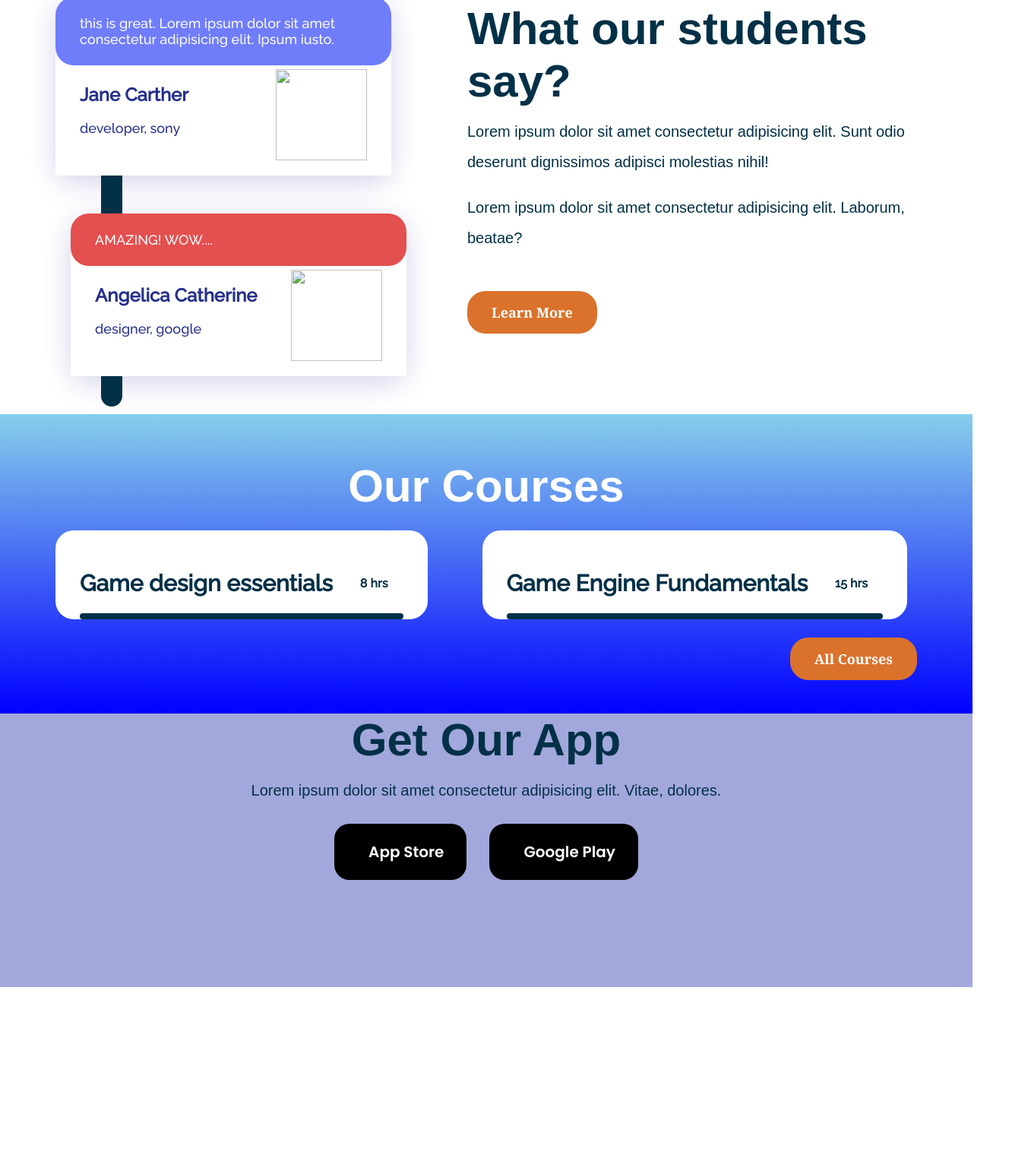
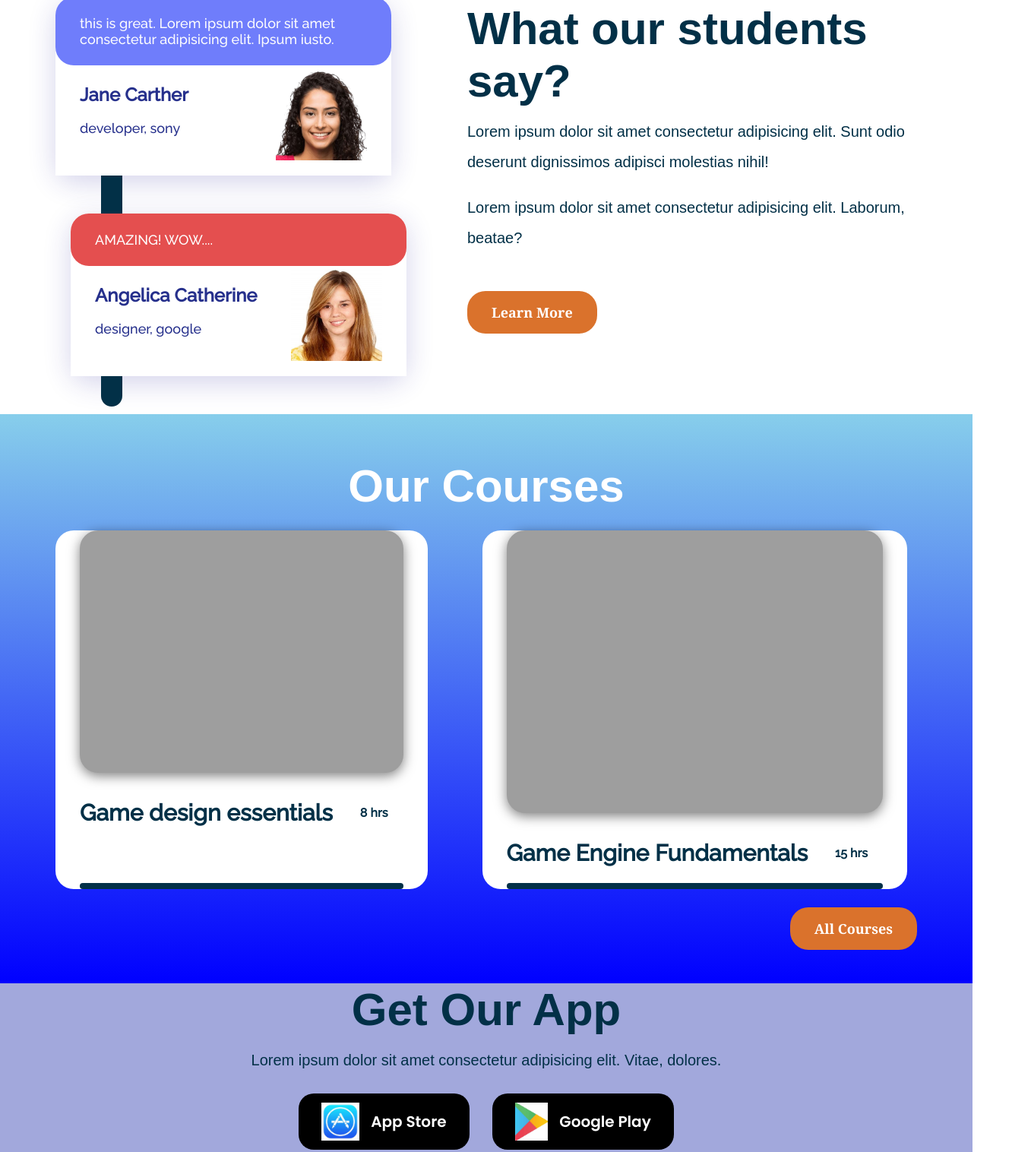
Before and after one commit to Deepika5656tomar/project, a plain HTML site: page index.html in a window 1280 px wide. Shown: the part 904-2420 px from the top of the page at 76% size, 1357 px wide, since content can reach past the window. Before the commit the page ends 2203 px from the top, so only its background shows below. Drawn offline with Linux system fonts and the light colour scheme; the site is published under a folder, as on GitHub Pages, so addresses that start at the root find nothing; a script that the page names is missing.

Commit message:
Update index.html

```diff
--- a/index.html
+++ b/index.html
@@ -44,7 +44,7 @@
                     <a href="#" class="btn light enroll_icon">Enroll Now</a>
                 </div>
                 <div class="right">
-                    <img src="/photos/photo1.png" alt="">
+                    <img src="photos/photo1.png" alt="">
                 </div>
                 <div class="cards">
                     <div class="card students-enrolled">
@@ -78,7 +78,7 @@
                 <div class="info">
                     <h4>Jane Carther</h4>
                     <p class="company">developer, sony</p>
-                    <img src="/photos/copy1.png" alt="">
+                    <img src="photos/copy1.png" alt="">
                 </div>
             </div>
             <div class="testimonial-card">
@@ -88,7 +88,7 @@
                 <div class="info">
                     <h4> Angelica Catherine</h4>
                     <p class="company">designer, google</p>
-                    <img src="/photos/profile2.jpg" alt="">
+                    <img src="photos/profile2.jpg" alt="">
                 </div>
             </div>
         </div>
@@ -110,14 +110,14 @@
         <h2 class="light">Our Courses</h2>
         <div class="course_cards">
             <div class="course_card">
-                <img src="/photos/photo3.jpg" alt="">
+                <img src="photos/photo3.jpg" alt="">
                 <div class="info">
                     <h3>Game design essentials</h3>
                     <div class="duration">8 hrs</div>
                 </div>
             </div>
             <div class="course_card">
-                <img src="/photos/photo2.jpg" alt="">
+                <img src="photos/photo2.jpg" alt="">
                 <div class="info">
                     <h3>Game Engine Fundamentals</h3>
                     <div class="duration">15 hrs</div>
@@ -134,13 +134,13 @@
         <p>Lorem ipsum dolor sit amet consectetur adipisicing elit. Vitae, dolores.</p>
         <div class="app-buttons">
             <div class="app-btn">
-                <img src="/photos/app.jpg" alt="">
+                <img src="photos/app.jpg" alt="">
                 <span>App Store</span>
             </div>
 
 
             <div class="app-btn">
-                <img src="/photos/googleplay.jpg" alt="">
+                <img src="photos/googleplay.jpg" alt="">
                 <span> Google Play</span>
             </div>
         </div>
```
